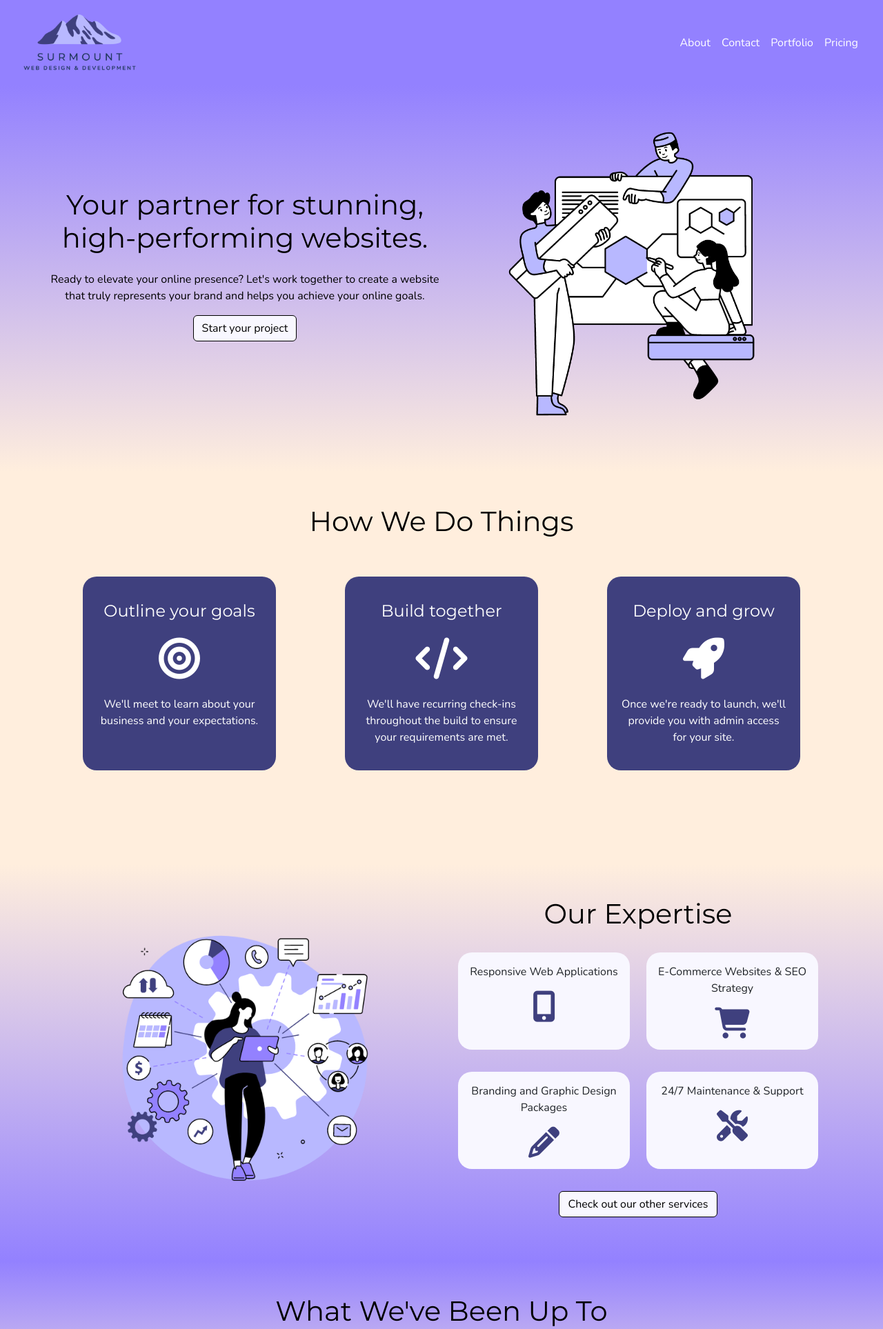
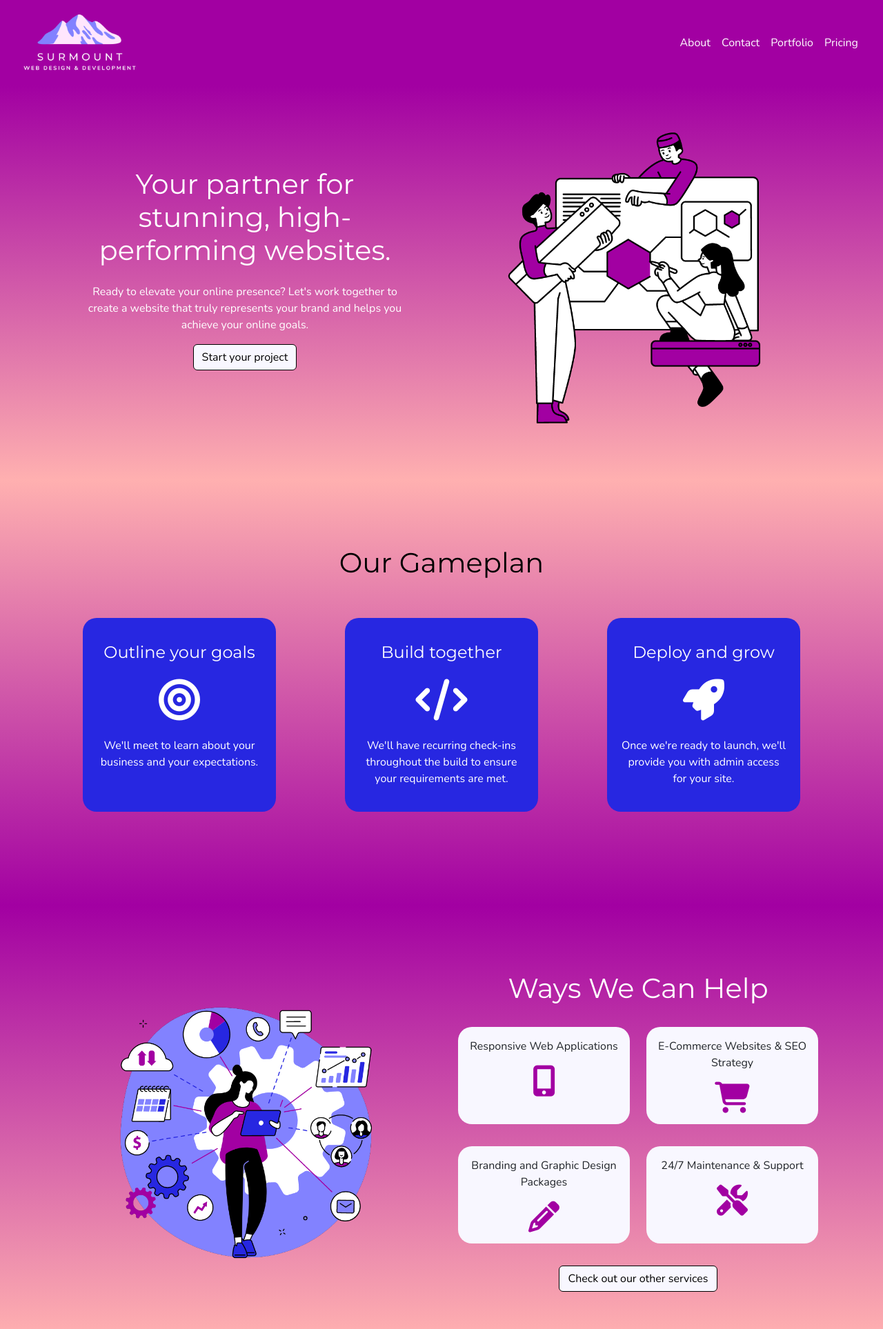
Before and after one commit to bharding216/surmount, a Python web app: template project/templates/index.html in a window 1280 px wide. Shown: the top 1927 px of the page at 69% size. Run offline with Jinja, Linux system fonts and the light colour scheme; the template is opened without the code that fills it, so the values that code supplies are empty; some libraries are stand-ins or nearby versions.

Commit message:
Update color palette

```diff
--- a/project/static/css/main.css
+++ b/project/static/css/main.css
@@ -8,7 +8,7 @@ NAVY: #1D3557
 */
 
 .navbar-custom {
-  background-color: #9381ff;
+  background-color: #a200a2;
 }
 
 
@@ -75,15 +75,15 @@ p, .nav-link, .btn-primary, .footer,
 }
 
 .btn-primary:hover {
-  background-color: #b8b8ff;
+  background-color: #8282FF;
   border-color: black;
-  color: black;
+  color: white;
 }
 
 .btn-reversed {
-  background-color: #b8b8ff;
+  background-color: #8282FF;
   border-color: black;
-  color: black;
+  color: white;
 }
 
 .btn-reversed:hover {
@@ -97,12 +97,9 @@ p, .nav-link, .btn-primary, .footer,
 
 .footer {
   margin-top: auto;
-  background-color: #9381ff;
+  background-color: #A200A2;
 }
 
-.footer-row {
-  width: 100%;
-}
 
 
 /*small screen*/
@@ -117,8 +114,8 @@ p, .nav-link, .btn-primary, .footer,
   }
 
   #expertise {
-    max-width: 100%;
-    max-height: 100%;
+    width: 250px;
+    height: auto;
   }
 
   #navbar-logo {
@@ -139,8 +136,8 @@ p, .nav-link, .btn-primary, .footer,
   }
 
   #expertise {
-    max-width: 100%;
-    max-height: 100%;
+    width: 300px;
+    height: auto;
   }
 
   #navbar-logo {
@@ -161,8 +158,8 @@ p, .nav-link, .btn-primary, .footer,
   }
 
   #expertise {
-    max-width: 100%;
-    max-height: 100%;
+    width: 350px;
+    height: auto;
   }
 
   #navbar-logo {
--- a/project/templates/about.html
+++ b/project/templates/about.html
@@ -4,7 +4,7 @@
 
 {% block content %}
 
-<div class="py-5" style="background-image:linear-gradient(#9381ff, #ffeedd);">
+<div class="py-5" style="background-image:linear-gradient(#2c6e49, #ffc9b9);">
     <div class="container">
 
         <div class="row mb-3">
@@ -27,7 +27,7 @@
                         clients to create customized solutions that meet their needs.
                     </p>
 
-                    <a href="#">
+                    <a href="{{ url_for('views.index') }}#contact-form">
                         <button type="button" class="btn btn-primary">Start your project</button>
                     </a>
                 </div>
--- a/project/templates/base.html
+++ b/project/templates/base.html
@@ -116,7 +116,8 @@
 
         <!--NOT CENTERED!-->
         <div class="footer p-5">
-            <div class="row pb-5 pt-5 footer-row">
+            <div class="container">
+                <div class="row pb-5 pt-5">
                     <div class="col text-center">
                         <p style="color: white;">
                             Proud to call San Antonio our Home!
@@ -124,6 +125,7 @@
                         <p style="color: white;">
                             &copy; <span id="currentYear"></span> Surmount Web Design & Development - All Rights Reserved
                         </p>
+                    </div>
                 </div>
             </div>
         </div>
--- a/project/templates/index.html
+++ b/project/templates/index.html
@@ -4,23 +4,23 @@
 
 {% block content %}
 
-<div class="py-5 " style="background-image:linear-gradient(#9381ff, #ffeedd);">
+<div class="py-5 " style="background-image:linear-gradient(#a200a2, #FFB0B0);">
     <div class="container">
 
         <div class="row mb-3">
-            <div class="col-12 col-md-6 align-items-center d-flex mb-4 px-5 px-md-0">
+            <div class="col-12 col-md-6 align-items-center d-flex mb-4 px-5">
                 <div class="text-center">
-                    <h1 style="color: black;" class="mb-4">
+                    <h1 style="color: white;" class="mb-4">
                         Your partner for stunning, high-performing websites.
                     </h1>
 
-                    <p style="color: black;">
+                    <p style="color: white;">
                         Ready to elevate your online presence?
                         Let's work together to create a website that truly
                         represents your brand and helps you achieve your online goals.
                     </p>
 
-                    <a href="#">
+                    <a href="{{ url_for('views.index') }}#contact-form">
                         <button type="button" class="btn btn-primary">Start your project</button>
                     </a>
                 </div>
@@ -40,11 +40,11 @@
 
 
 
-<div class="py-5" style="background-color: #ffeedd;">
-    <div class="container">
+<div class="py-5" style="background-image:linear-gradient(#FFB0B0, #A200A2);">
+    <div class="container pt-5">
         <div class="row mb-5 text-center">
             <h1 style="color: black;">
-                How We Do Things
+                Our Gameplan
             </h1>
         </div>
     </div>
@@ -52,7 +52,7 @@
     <div class="container pb-5">
         <div class="row mb-3 px-5 px-sm-0">
             <div class="col-sm-12 col-md-4 justify-content-center homepage-cols mb-4">
-                <div class="text-center" data-aos="fade-up" style="background-color: #3F407E; border-radius: 20px; padding: 20px; height: 100%">
+                <div class="text-center" data-aos="fade-up" style="background-color: #2727E1; border-radius: 20px; padding: 20px; height: 100%">
                     <h4 class="mb-4 mt-3" style="color: white">Outline your goals</h4>
                     <i class="fa-solid fa-bullseye" style="color: white; font-size: 60px;"></i>
                     <p class="mt-4" style="color: white">
@@ -62,7 +62,7 @@
             </div>
 
             <div class="col-sm-12 col-md-4 justify-content-center homepage-cols mb-4">
-                <div class="text-center" data-aos="fade-up" style="background-color: #3F407E; border-radius: 20px; padding: 20px; height: 100%;">
+                <div class="text-center" data-aos="fade-up" style="background-color: #2727E1; border-radius: 20px; padding: 20px; height: 100%;">
                     <h4 class="mb-4 mt-3" style="color: white">Build together</h4>
 
                     <i class="fa-solid fa-code" style="color: white; font-size: 60px;"></i>
@@ -75,7 +75,7 @@
             </div>
 
             <div class="col-sm-12 col-md-4 justify-content-center homepage-cols mb-4">
-                <div class="text-center" data-aos="fade-up" style="background-color: #3F407E; border-radius: 20px; padding: 20px; height: 100%;">
+                <div class="text-center" data-aos="fade-up" style="background-color: #2727E1; border-radius: 20px; padding: 20px; height: 100%;">
                     <h4 class="mb-4 mt-3" style="color: white">Deploy and grow</h4>
 
                     <i class="fa-solid fa-rocket" style="color: white; font-size: 60px;"></i>
@@ -91,8 +91,8 @@
 
 
 
-<div class="py-5" style="background-image:linear-gradient(#ffeedd, #9381ff);">
-    <div class="container">
+<div class="py-5" style="background-image:linear-gradient(#A200A2, #FFB0B0);">
+    <div class="container pt-5">
         <div class="row mb-3">
 
             <div class="col-12 col-md-6 align-items-center d-flex justify-content-center order-2 order-md-1">
@@ -106,44 +106,44 @@
 
                     <div class="row">
                         <div class="col-12 text-center mb-4">
-                            <h1 style="color: black;">
-                                Our Expertise
+                            <h1 style="color: white;">
+                                Ways We Can Help
                             </h1>
                         </div>
                     </div>
 
                     <div class="row mb-sm-0 mb-md-3">
-                        <div class="col-md-6 col-sm-12 mb-sm-3">
+                        <div class="col-md-6 col-sm-12 mb-3 mb-sm-3">
                             <div class="text-center p-3" style="background-color: #f8f7ff; border-radius: 20px; height: 100%;">
                                 <p>Responsive Web Applications</p>
 
-                                <i class="fa-solid fa-mobile-screen-button" style="color: #3f407e; font-size: 45px;"></i>
+                                <i class="fa-solid fa-mobile-screen-button" style="color: #A200A2; font-size: 45px;"></i>
                             </div>
                         </div>
 
-                        <div class="col-md-6 col-sm-12 mb-sm-3">
+                        <div class="col-md-6 col-sm-12 mb-3 mb-sm-3">
                             <div class="text-center p-3" style="background-color: #f8f7ff; border-radius: 20px; height: 100%;">
                                 <p>E-Commerce Websites & SEO Strategy</p>
 
-                                <i class="fa-solid fa-cart-shopping" style="color: #3f407e; font-size: 45px;"></i>
+                                <i class="fa-solid fa-cart-shopping" style="color: #A200A2; font-size: 45px;"></i>
                             </div>
                         </div>
                     </div>
 
                     <div class="row mb-sm-0 mb-md-3">
-                        <div class="col-md-6 col-sm-12 mb-sm-3">
+                        <div class="col-md-6 col-sm-12 mb-3 mb-sm-3">
                             <div class="text-center p-3" style="background-color: #f8f7ff; border-radius: 20px; height: 100%;">
                                 <p>Branding and Graphic Design Packages</p>
 
-                                <i class="fa-solid fa-pencil" style="color: #3f407e; font-size: 45px;"></i>
+                                <i class="fa-solid fa-pencil" style="color: #A200A2; font-size: 45px;"></i>
                             </div>
                         </div>
 
-                        <div class="col-md-6 col-sm-12 mb-sm-3">
+                        <div class="col-md-6 col-sm-12 mb-3 mb-sm-3">
                             <div class="text-center p-3" style="background-color: #f8f7ff; border-radius: 20px; height: 100%;">
                                 <p>24/7 Maintenance & Support</p>
 
-                                <i class="fa-solid fa-screwdriver-wrench" style="color: #3f407e; font-size: 45px;"></i>
+                                <i class="fa-solid fa-screwdriver-wrench" style="color: #A200A2; font-size: 45px;"></i>
                             </div>
                         </div>
                     </div>
@@ -170,7 +170,7 @@
 
 
 
-<div class="py-5" style="background-image:linear-gradient(#9381ff, #ffeedd);">
+<div class="py-5" style="background-image:linear-gradient(#FFB0B0, white);">
     <div class="container">
         <div class="row mb-3">
             <div class="text-center">
@@ -228,7 +228,7 @@
 
 
 
-<div style="background-image:linear-gradient(#ffeedd, #9381ff);">
+<div style="background-image:linear-gradient(white, #A200A2);">
     <div class="pb-5 text-center" id="contact-form" style="padding-top: 110px;">
         <div class="container">
             <div id="contact-form-container">
```
Also changed, not shown: project/static/expertise.png, project/static/logo.png, project/static/web_builders.png, project/static/web_builders_old.png (added). Lines whose indentation alone changed are shown as unchanged.
